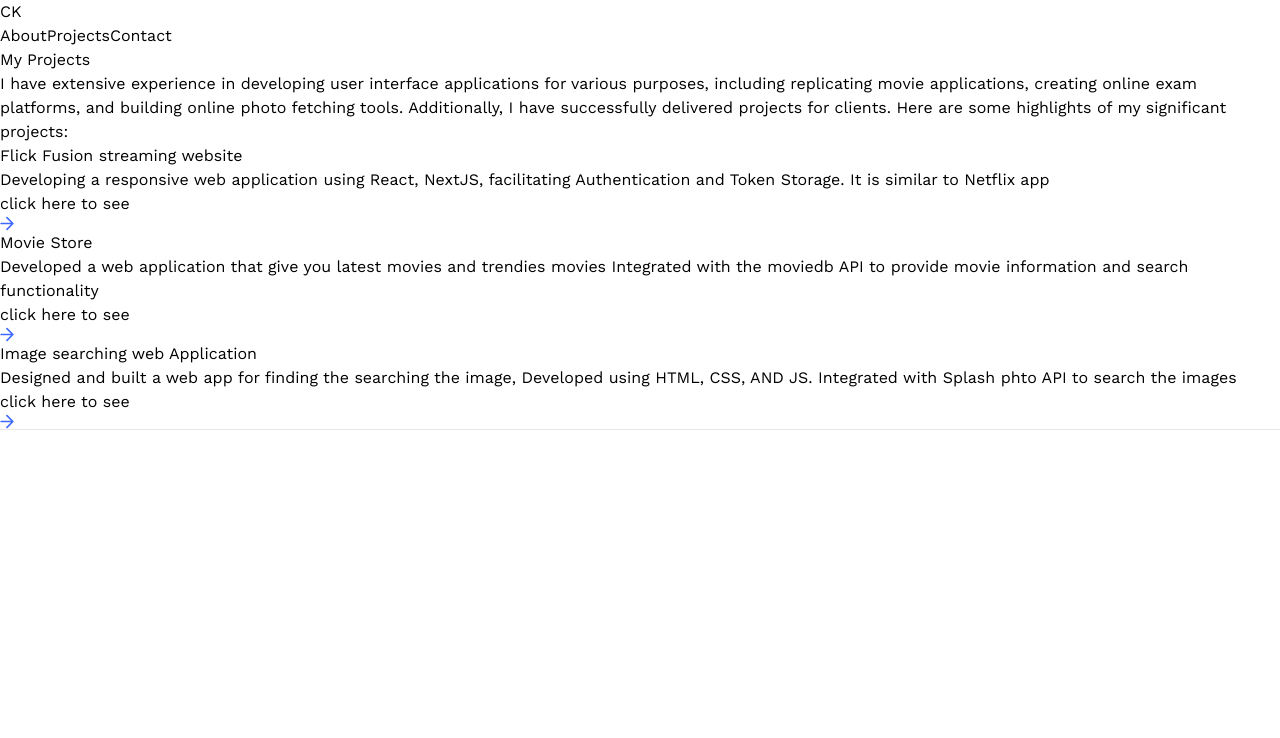
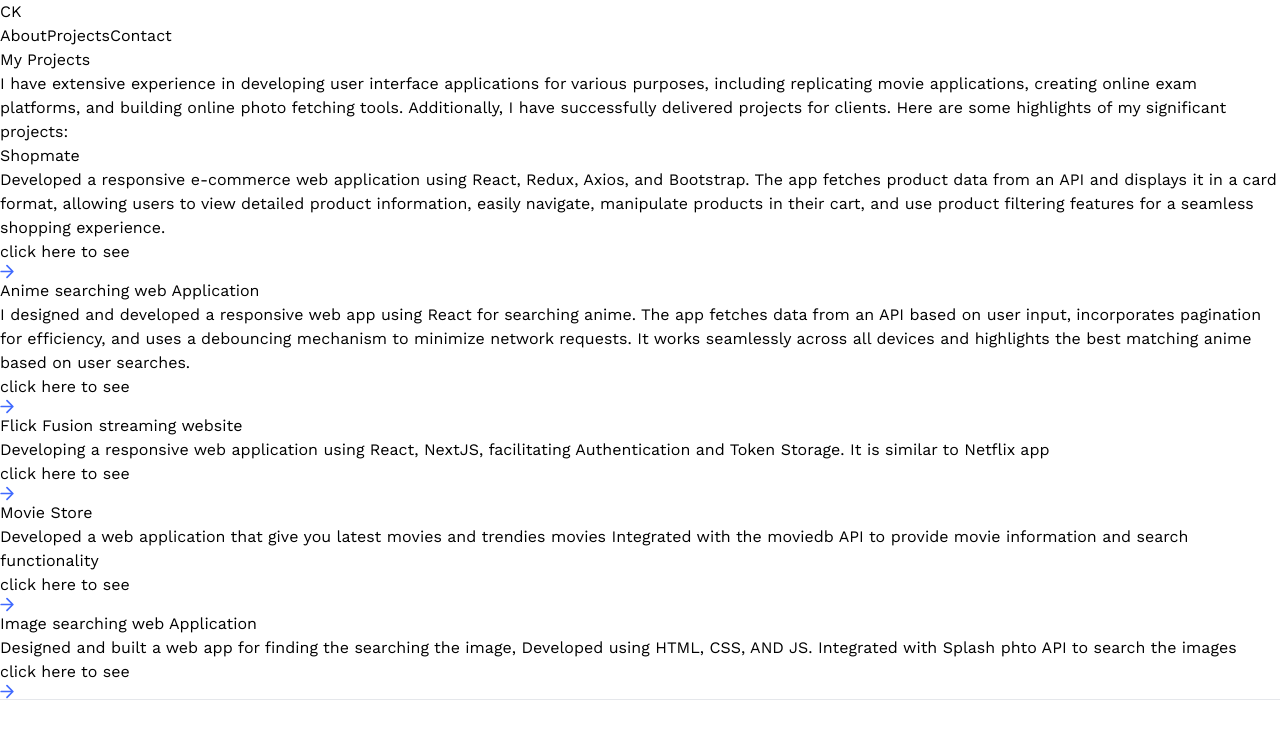
Before and after one commit to chandan0405/3D_PortFolio, a React (Vite) app: page /projects in a window 1280 px wide. Shown: the top 738 px of the page. Built offline with nearby package versions, Linux system fonts and the light colour scheme.

Commit message:
new Project is added

```diff
--- a/src/constants/index.js
+++ b/src/constants/index.js
@@ -121,6 +121,28 @@ export const projects = [
   {
     iconUrl: movie,
     theme: "btn-back-black",
+    name: "Shopmate",
+    description: "Developed a responsive e-commerce web application using React, Redux, Axios, and Bootstrap.\
+    The app fetches product data from an API and displays it in a card format, allowing users to view detailed \
+    product information, easily navigate, manipulate products in their cart, and use product filtering features for a seamless shopping experience.",
+    link: "https://github.com/chandan0405/shopmate_shopping_web_Application",
+
+  },
+  {
+    iconUrl: search,
+    theme: "btn-back-blue",
+    name: "Anime searching web Application",
+    description:
+      "I designed and developed a responsive web app using React for searching anime.\
+       The app fetches data from an API based on user input, incorporates pagination for efficiency, \
+       and uses a debouncing mechanism to minimize network requests. It works seamlessly across all devices \
+       and highlights the best matching anime based on user searches."
+    ,
+    link: "https://github.com/chandan0405/anime-search-application",
+  },
+  {
+    iconUrl: movie,
+    theme: "btn-back-black",
     name: "Flick Fusion streaming website",
     description:
       "Developing a responsive web application using React, NextJS, facilitating Authentication and Token Storage. It is similar to Netflix app ",
```
